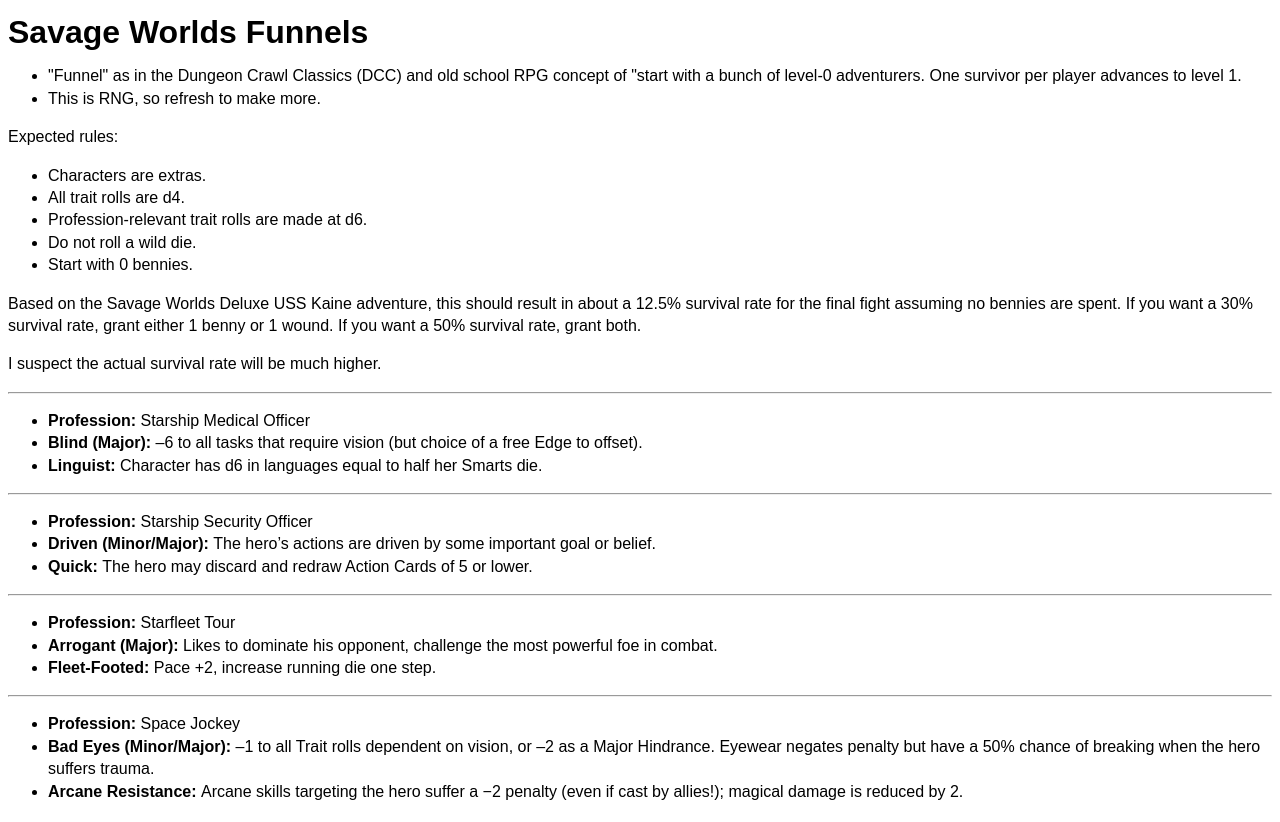
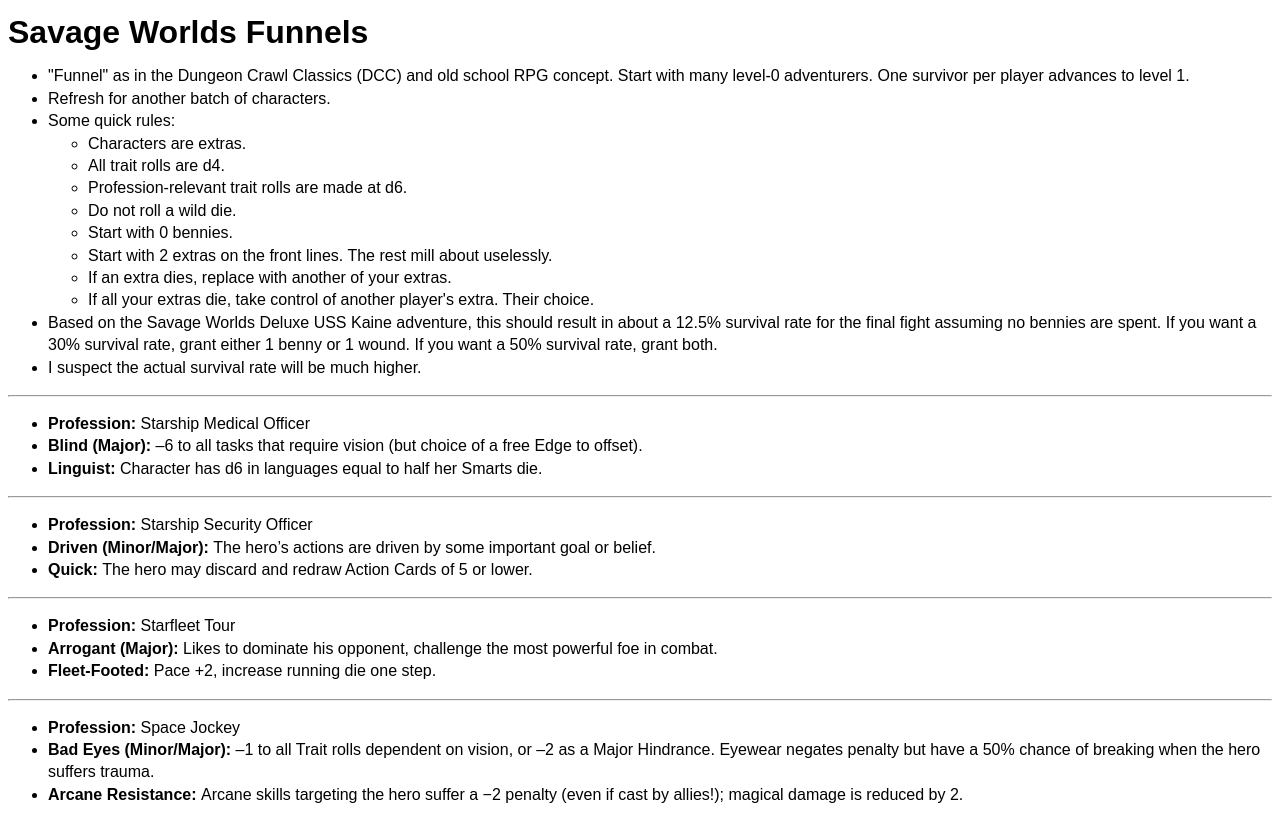
Before and after one commit to david-sharer/swade-funnel-generator, an Angular app: page / in a window 1280 px wide. Built offline with nearby package versions, Linux system fonts and the light colour scheme.

Commit message:
Explanation tweaks

```diff
--- a/src/app/app.component.html
+++ b/src/app/app.component.html
@@ -1,21 +1,24 @@
 <h1>Savage Worlds Funnels</h1>
 <div>
   <ul>
-    <li>"Funnel" as in the Dungeon Crawl Classics (DCC) and old school RPG concept of "start with a bunch of level-0 adventurers. One survivor per player advances to level 1.</li>
-    <li>This is RNG, so refresh to make more.</li>
-  </ul>
-</div>
-<div>
-  <p>Expected rules:</p>
+    <li>"Funnel" as in the Dungeon Crawl Classics (DCC) and old school RPG concept. Start with many level-0 adventurers. One survivor per player advances to level 1.</li>
+    <li>Refresh for another batch of characters.</li>
+    <li>
+      Some quick rules:
       <ul>
         <li>Characters are extras.</li>
         <li>All trait rolls are d4.</li>
         <li>Profession-relevant trait rolls are made at d6.</li>
         <li>Do not roll a wild die.</li>
         <li>Start with 0 bennies.</li>
+        <li>Start with 2 extras on the front lines. The rest mill about uselessly.</li>
+        <li>If an extra dies, replace with another of your extras.</li>
+        <li>If all your extras die, take control of another player's extra. Their choice.</li>
       </ul>
-  <p>Based on the Savage Worlds Deluxe USS Kaine adventure, this should result in about a 12.5% survival rate for the final fight assuming no bennies are spent. If you want a 30% survival rate, grant either 1 benny or 1 wound. If you want a 50% survival rate, grant both.</p>
-  <p>I suspect the actual survival rate will be much higher.</p>
+    </li>
+    <li>Based on the Savage Worlds Deluxe USS Kaine adventure, this should result in about a 12.5% survival rate for the final fight assuming no bennies are spent. If you want a 30% survival rate, grant either 1 benny or 1 wound. If you want a 50% survival rate, grant both.</li>
+    <li>I suspect the actual survival rate will be much higher.</li>
+  </ul>
 </div>
 <hr />
 <app-character></app-character>
```
Lines whose indentation alone changed are shown as unchanged.
